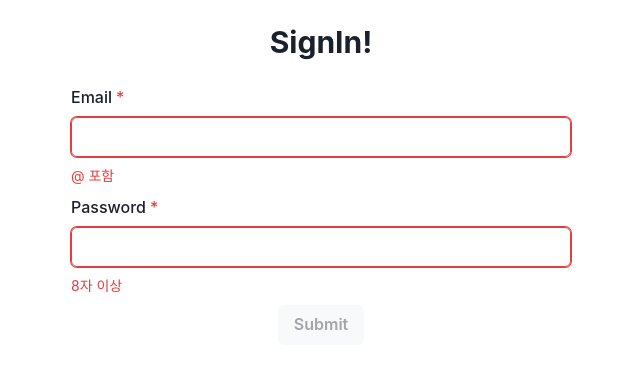
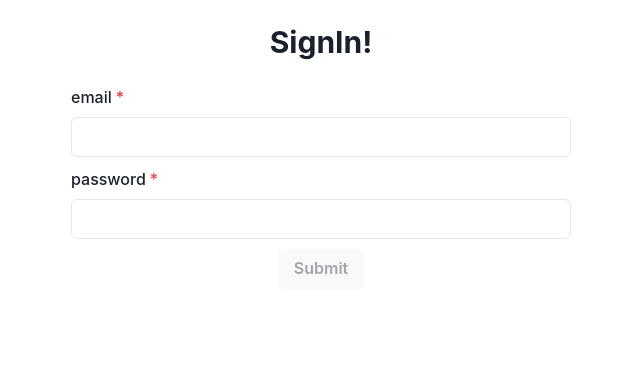
Before and after one commit to pre-onboarding-team10/pre-onboarding-10th-1-10, a React (Create React App) app: page /signin in a window 1280 px wide. Shown: the top 368 px of the page, without its empty margins (319-959 px from the left). Built offline with nearby package versions, Linux system fonts and the light colour scheme.

Commit message:
feat: User Input 추상화

```diff
--- /dev/null
+++ b/src/components/AuthInput.js
@@ -0,0 +1,17 @@
+import { FormControl, FormErrorMessage, FormLabel, Input } from '@chakra-ui/react';
+
+export const AuthInput = ({ type, value, isValid, onChange, errorMessage }) => {
+  return (
+    <FormControl isRequired isInvalid={!isValid}>
+      <FormLabel htmlFor={type}>{type}</FormLabel>
+      <Input
+        name={type}
+        type={type}
+        value={value}
+        onChange={onChange}
+        data-testid={`${type}-input`}
+      />
+      {isValid ? null : <FormErrorMessage>{errorMessage}</FormErrorMessage>}
+    </FormControl>
+  );
+};
--- a/src/components/EmailInput.js
+++ /dev/null
@@ -1,11 +0,0 @@
-import { FormControl, FormErrorMessage, FormLabel, Input } from '@chakra-ui/react';
-
-export const EmailInput = ({ value, isValid, onChange, errorMessage }) => {
-  return (
-    <FormControl isRequired isInvalid={!isValid}>
-      <FormLabel>Email</FormLabel>
-      <Input type="email" value={value} onChange={onChange} data-testid="email-input" />
-      {isValid ? null : <FormErrorMessage>{errorMessage}</FormErrorMessage>}
-    </FormControl>
-  );
-};
--- a/src/components/PasswordInput.js
+++ /dev/null
@@ -1,11 +0,0 @@
-import { FormControl, FormErrorMessage, FormLabel, Input } from '@chakra-ui/react';
-
-export const PasswordInput = ({ value, isValid, onChange, errorMessage }) => {
-  return (
-    <FormControl isRequired isInvalid={!isValid}>
-      <FormLabel>Password</FormLabel>
-      <Input type="password" value={value} onChange={onChange} data-testid="password-input" />
-      {isValid ? null : <FormErrorMessage>{errorMessage}</FormErrorMessage>}
-    </FormControl>
-  );
-};
--- /dev/null
+++ b/src/hooks/useInput.js
@@ -0,0 +1,17 @@
+import { useState } from 'react';
+
+const useInput = () => {
+  const [values, setValues] = useState({ email: '', password: '' });
+
+  const handleChange = event => {
+    const { name, value } = event.target;
+    setValues({ ...values, [name]: value });
+  };
+
+  return {
+    values,
+    handleChange,
+  };
+};
+
+export default useInput;
--- a/src/pages/Signin.js
+++ b/src/pages/Signin.js
@@ -1,29 +1,24 @@
 import { Button, Center, Text, VStack } from '@chakra-ui/react';
-import { useState } from 'react';
 import { useNavigate } from 'react-router-dom';
 import { apiClient } from '../apis/apiClient';
-import { EmailInput } from '../components/EmailInput';
-import { PasswordInput } from '../components/PasswordInput';
 import { useAuth } from '../hooks/useAuth';
-import { useFormValidation } from '../hooks/useFormValidation';
+import { validation } from '../util/validation';
+import { AuthInput } from '../components/AuthInput';
+import useInput from '../hooks/useInput';
 
 export const Signin = () => {
   const navigate = useNavigate();
-
   const { setAuth } = useAuth();
 
-  const [email, setEmail] = useState('');
-  const [password, setPassword] = useState('');
+  const { values, handleChange } = useInput({
+    initialValues: { email: '', password: '' },
+  });
 
-  const {
-    isFormValid,
-    email: emailValidation,
-    password: passwordValidation,
-  } = useFormValidation({ email, password });
+  const { isFormValid, email, password } = validation(values);
 
   const submit = async () => {
     try {
-      const { access_token } = await apiClient.postSignin({ email, password });
+      const { access_token } = await apiClient.postSignin(values);
       setAuth(access_token);
       navigate('/todo');
     } catch (e) {
@@ -37,17 +32,17 @@ export const Signin = () => {
         SignIn!
       </Text>
       <VStack w="500px" spacing="10px">
-        <EmailInput
-          value={email}
-          isValid={emailValidation.isValid}
-          onChange={e => setEmail(e.target.value)}
-          errorMessage={emailValidation.errorMessage}
+        <AuthInput
+          type="email"
+          isValid={email.isValid}
+          onChange={handleChange}
+          errorMessage={email.errorMessage}
         />
-        <PasswordInput
-          value={password}
-          isValid={passwordValidation.isValid}
-          onChange={e => setPassword(e.target.value)}
-          errorMessage={passwordValidation.errorMessage}
+        <AuthInput
+          type="password"
+          isValid={password.isValid}
+          onChange={handleChange}
+          errorMessage={password.errorMessage}
         />
         <Button
           type="submit"
--- a/src/pages/Signup.js
+++ b/src/pages/Signup.js
@@ -1,26 +1,20 @@
 import { Button, Center, Text, VStack } from '@chakra-ui/react';
-import { useState } from 'react';
 import { useNavigate } from 'react-router-dom';
 import { apiClient } from '../apis/apiClient';
-import { EmailInput } from '../components/EmailInput';
-import { PasswordInput } from '../components/PasswordInput';
-import { useFormValidation } from '../hooks/useFormValidation';
+import { validation } from '../util/validation';
+import { AuthInput } from '../components/AuthInput';
+import useInput from '../hooks/useInput';
 
 export const Signup = () => {
   const navigate = useNavigate();
 
-  const [email, setEmail] = useState('');
-  const [password, setPassword] = useState('');
+  const { values, handleChange } = useInput();
 
-  const {
-    isFormValid,
-    email: emailValidation,
-    password: passwordValidation,
-  } = useFormValidation({ email, password });
+  const { isFormValid, email, password } = validation(values);
 
   const submit = async () => {
     try {
-      await apiClient.postSignup({ email, password });
+      await apiClient.postSignup(values);
       navigate('/signin', { replace: true });
     } catch (e) {
       console.error(e);
@@ -33,17 +27,17 @@ export const Signup = () => {
         SignUp!
       </Text>
       <VStack w="500px" spacing="10px">
-        <EmailInput
-          value={email}
-          isValid={emailValidation.isValid}
-          onChange={e => setEmail(e.target.value)}
-          errorMessage={emailValidation.errorMessage}
+        <AuthInput
+          type="email"
+          isValid={email.isValid}
+          onChange={handleChange}
+          errorMessage={email.errorMessage}
         />
-        <PasswordInput
-          value={password}
-          isValid={passwordValidation.isValid}
-          onChange={e => setPassword(e.target.value)}
-          errorMessage={passwordValidation.errorMessage}
+        <AuthInput
+          type="password"
+          isValid={password.isValid}
+          onChange={handleChange}
+          errorMessage={password.errorMessage}
         />
         <Button
           type="submit"
--- a/src/hooks/useFormValidation.js
+++ b/src/util/validation.js
@@ -1,15 +1,15 @@
-export const useFormValidation = ({ email, password }) => {
+export const validation = ({ email, password }) => {
   const isEmailValid = email.includes('@');
   const isPasswordValid = password.length >= 8;
 
   return {
     isFormValid: isEmailValid && isPasswordValid,
     email: {
-      isValid: isEmailValid,
+      isValid: email ? isEmailValid : true,
       errorMessage: '@ 포함',
     },
     password: {
-      isValid: isPasswordValid,
+      isValid: password ? isPasswordValid : true,
       errorMessage: '8자 이상',
     },
   };
```
